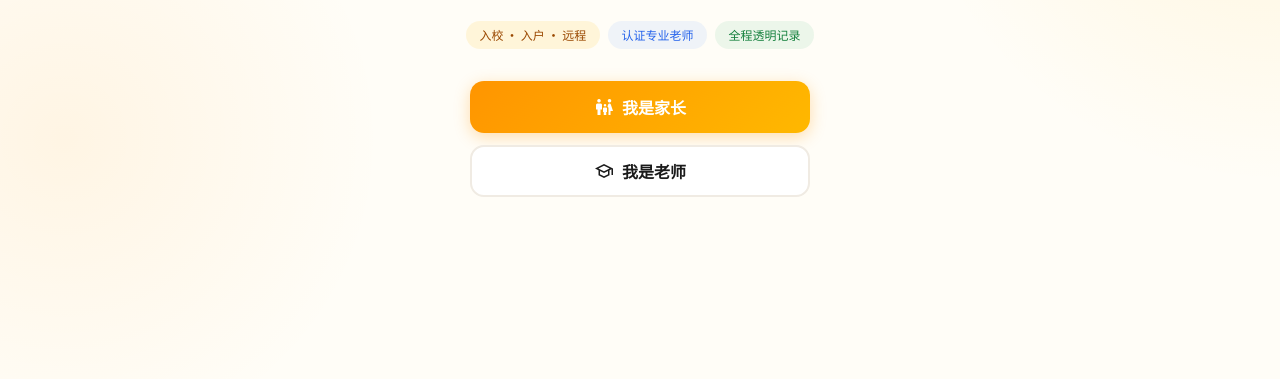
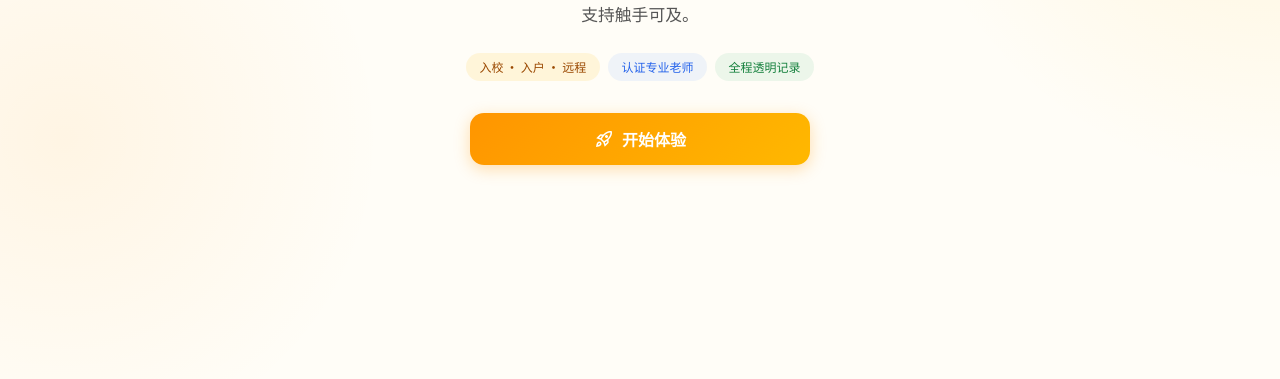
Before and after one commit to LyonFire/example, a plain HTML site: page index.html in a window 1280 px wide. Shown: the part 421-800 px from the top of the page. Drawn offline with nearby package versions, Linux system fonts and the light colour scheme.

Commit message:
改落地页按钮

```diff
--- a/index.html
+++ b/index.html
@@ -113,12 +113,8 @@
   </div>
   <div class="hero-cta">
     <a href="./mobile-demo/" class="btn-primary">
-      <span class="material-symbols-outlined" style="font-size:20px">family_restroom</span>
-      我是家长
-    </a>
-    <a href="./mobile-demo/" class="btn-secondary">
-      <span class="material-symbols-outlined" style="font-size:20px">school</span>
-      我是老师
+      <span class="material-symbols-outlined" style="font-size:20px">rocket_launch</span>
+      开始体验
     </a>
   </div>
 </section>
@@ -325,21 +321,18 @@
 <!-- ====== 底部 CTA ====== -->
 <section class="cta-bottom">
   <h2>开始你的米途之旅</h2>
-  <p>无论你是寻找专业支持的家长，还是希望帮助更多孩子的老师</p>
+  <p>让专业支持触手可及，马上体验</p>
   <div class="btns">
     <a href="./mobile-demo/" class="btn-primary">
-      <span class="material-symbols-outlined" style="font-size:20px">family_restroom</span>
-      我是家长
-    </a>
-    <a href="./mobile-demo/" class="btn-secondary">
-      <span class="material-symbols-outlined" style="font-size:20px">school</span>
-      我是老师
+      <span class="material-symbols-outlined" style="font-size:20px">rocket_launch</span>
+      开始体验
     </a>
   </div>
 </section>
 
 <footer>
   <p>&copy; 2026 米途 MeToo · 让专业支持触手可及</p>
+  <p style="margin-top:.5rem"><a href="./admin-demo/" style="color:var(--text3);font-weight:400;font-size:.7rem">机构管理入口</a></p>
 </footer>
 
 </body>
```
